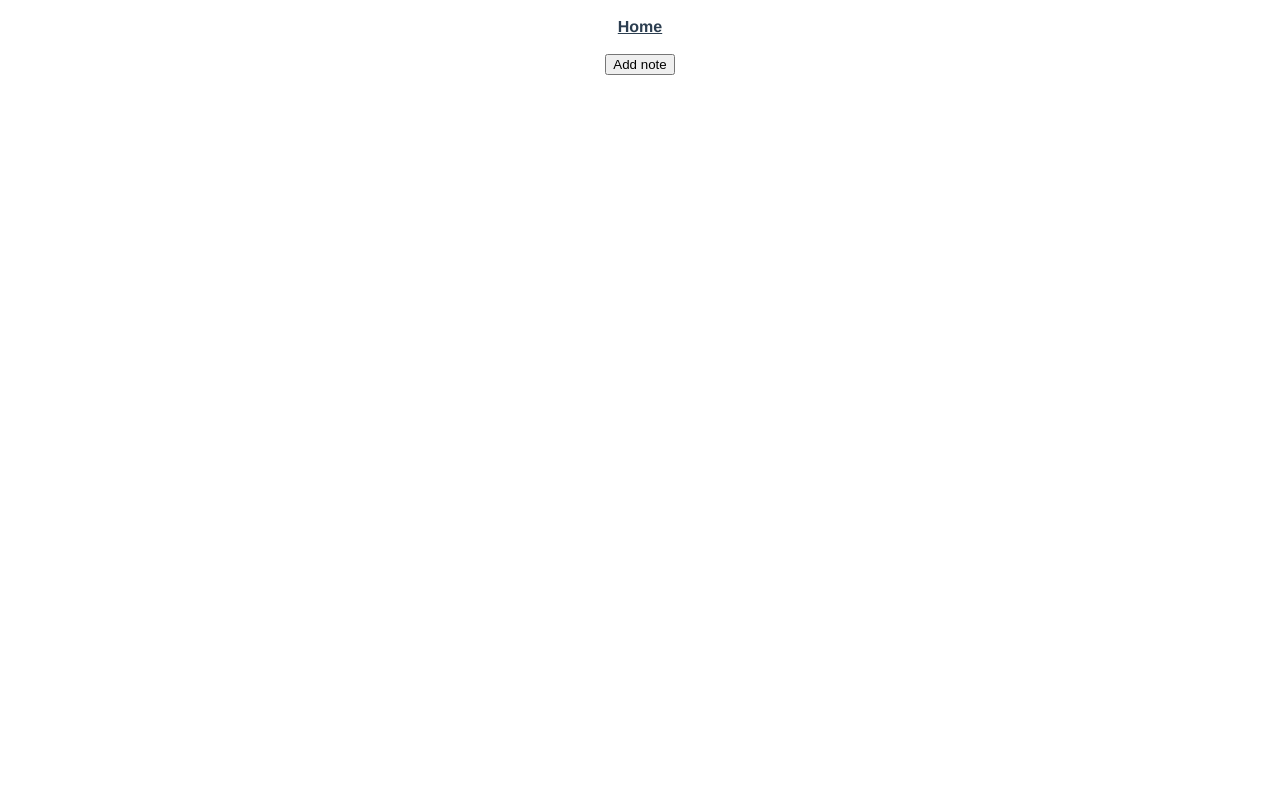
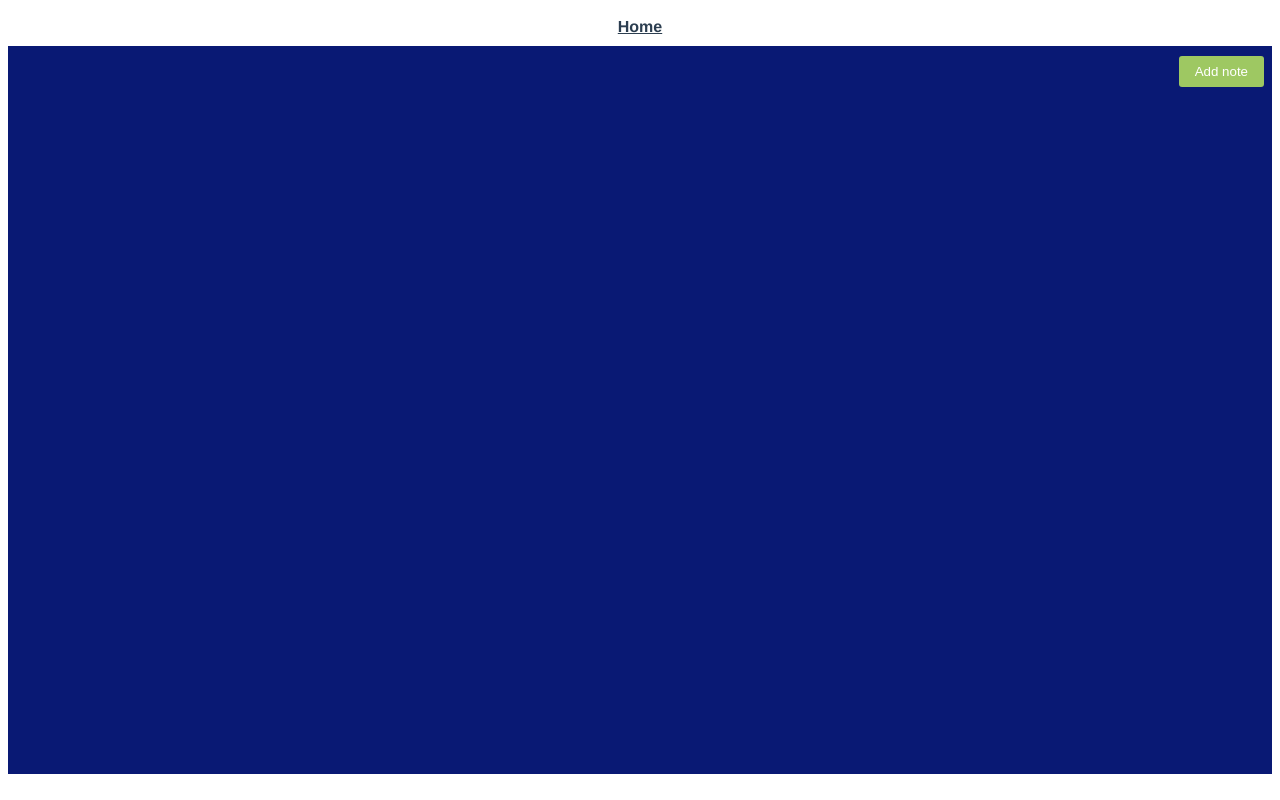
Before and after one commit to JoseHenriquePatrocinio/atividades_front, a Vue app: page /#/projetonotas in a window 1280 px wide. Built offline with nearby package versions, Linux system fonts and the light colour scheme.

Commit message:
feat: adicionado lógica e estilização em NotasView

```diff
--- a/src/views/ProjetoNotasView.vue
+++ b/src/views/ProjetoNotasView.vue
@@ -1,13 +1,131 @@
 <template>
-<body>
-    <button>
-      <i></i> Add note
-    </button>
-  </body>
+    <body>
+        <button class="add" @click="addNewNote">
+            Add note
+        </button>
+
+        <div v-for="(note, index) in notes" :key="index" class="note">
+            <div class="tools">
+                <button class="edit" @click="toggleEdit(index)">
+                    <svg-icon type="mdi" :path="mdiCheckBold"></svg-icon>
+                </button>
+                <button class="delete" @click="deleteNote(index)">
+                    <svg-icon type="mdi" :path="mdiTrashCan"></svg-icon>
+                </button>
+            </div>
+
+            <div class="main" v-if="!note.editing">{{ note.text }}</div>
+            <textarea v-if="note.editing" v-model="note.text" @input="updateNote"></textarea>
+        </div>
+    </body>
 </template>
 
 <script>
-export default{
-    name:"ProjetoNotasView"
+import SvgIcon from '@jamescoyle/vue-icon';
+import { mdiTrashCan } from '@mdi/js';
+import { mdiCheckBold } from '@mdi/js';
+
+export default {
+    name: "ProjetoNotasView",
+    components: {
+        SvgIcon
+    },
+    data() {
+        return {
+            mdiTrashCan: mdiTrashCan,
+            mdiCheckBold: mdiCheckBold,
+            notes: JSON.parse(localStorage.getItem('notes')) || []
+        };
+    },
+    methods: {
+        addNewNote() {
+            this.notes.push({ text: "", editing: true });
+            this.updateLS();
+        },
+        toggleEdit(index) {
+            this.notes[index].editing = !this.notes[index].editing;
+            this.updateLS();
+        },
+        deleteNote(index) {
+            this.notes.splice(index, 1);
+            this.updateLS();
+        },
+        updateNote() {
+            this.updateLS();
+        },
+        updateLS() {
+            localStorage.setItem('notes', JSON.stringify(this.notes));
+        }
+    }
+};
+</script>
+<style scoped>
+body {
+    background-color: #091974;
+    font-family: 'Poppins', sans-serif;
+    display: flex;
+    flex-wrap: wrap;
+    margin: 0;
+    padding-top: 3rem;
+    min-height: 85vh;
 }
-</script>
+
+.add {
+    position: fixed;
+    top: 3.5rem;
+    right: 1rem;
+    background-color: #9ec862;
+    color: #fff;
+    border: none;
+    border-radius: 3px;
+    padding: 0.5rem 1rem;
+    cursor: pointer;
+}
+
+.add:active {
+    transform: scale(0.98);
+}
+
+.note {
+    background-color: #fff;
+    box-shadow: 0 0 10px 4px rgba(0, 0, 0, 0.1);
+    margin: 30px 20px;
+    height: 400px;
+    width: 400px;
+    overflow-y: scroll;
+}
+
+.note .tools {
+    background-color: #9ec862;
+    display: flex;
+    justify-content: flex-end;
+    padding: 0.5rem;
+}
+
+.note .tools button {
+    background-color: transparent;
+    border: none;
+    color: #fff;
+    cursor: pointer;
+    font-size: 1rem;
+    margin-left: 0.5rem;
+}
+
+.note textarea {
+    outline: none;
+    font-family: inherit;
+    font-size: 1.2rem;
+    border: none;
+    height: 400px;
+    width: 100%;
+    padding: 20px;
+}
+
+.main {
+    padding: 20px;
+}
+
+.hidden {
+    display: none;
+}
+</style>
```
